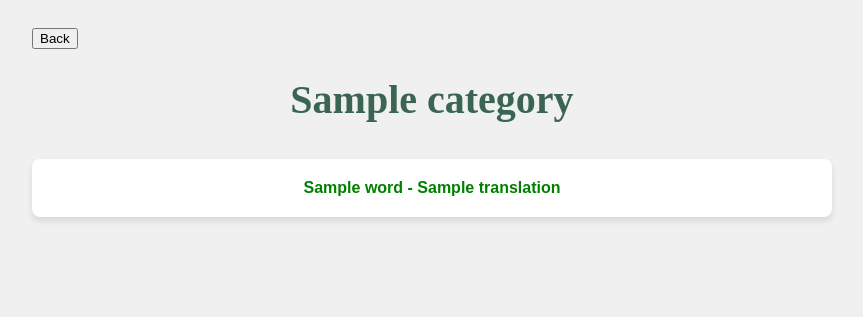
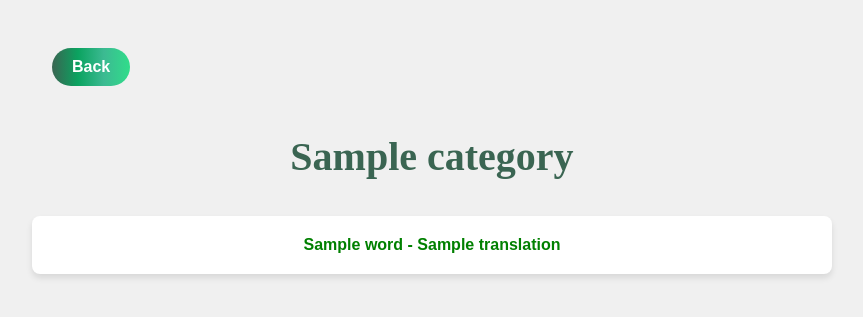
Before and after one commit to vqiu25/kiwi-sign, a Flask app: template client/templates/category.html in a window 1280 px wide. Shown: the top 317 px of the page, without its empty margins (208-1071 px from the left). Run offline with Flask 3, Linux system fonts and the light colour scheme; the template is opened without the code that fills it: most values are stand-ins (such as "Sample title", 1, 10 or a date in 2020); parts of the project's set-up code (start-up, migrations or seed data) failed here and were passed over.

Commit message:
button css for category page

```diff
--- a/client/static/css/category.css
+++ b/client/static/css/category.css
@@ -16,7 +16,7 @@ body {
     margin: 0 auto;
 }
 .seen {
-    color: green;
+    color: white;
 }
 .cards {
     display: flex;
@@ -80,6 +80,25 @@ body {
     overflow: hidden;
 }
 
+.button {
+    margin: 20px;
+    padding: 10px 20px;
+    background-color: #3A6552; /* Match button background color */
+    background-image: linear-gradient(to right, #3A6552, #0ba360, #3cba92, #30dd8a); /* Match button gradient */
+    color: #fff; /* Match button text color */
+    font-size: 1rem;
+    font-weight: bold;
+    border-radius: 200px; /* Match button border-radius */
+    border: none;
+    cursor: pointer;
+    transition: background-color 0.3s, color 0.3s;
+    font-family: 'Poppins', sans-serif; /* Match button font */
+    font-weight: 700;
+}
+
+.button:hover {
+    background-color: #3cba92; /* Adjust hover effect to one of the gradient colors */
+}
 
 a{
 text-decoration: none;
--- a/client/templates/category.html
+++ b/client/templates/category.html
@@ -32,7 +32,7 @@
         </ul>
     </div> -->
     <div class="container">
-        <button onclick="window.location.href='/pokedex'">Back</button>
+        <button onclick="window.location.href='/pokedex'"class="button">Back</button>
         <h1>{{ category }}</h1>
 
         <ul class="cards">
```
